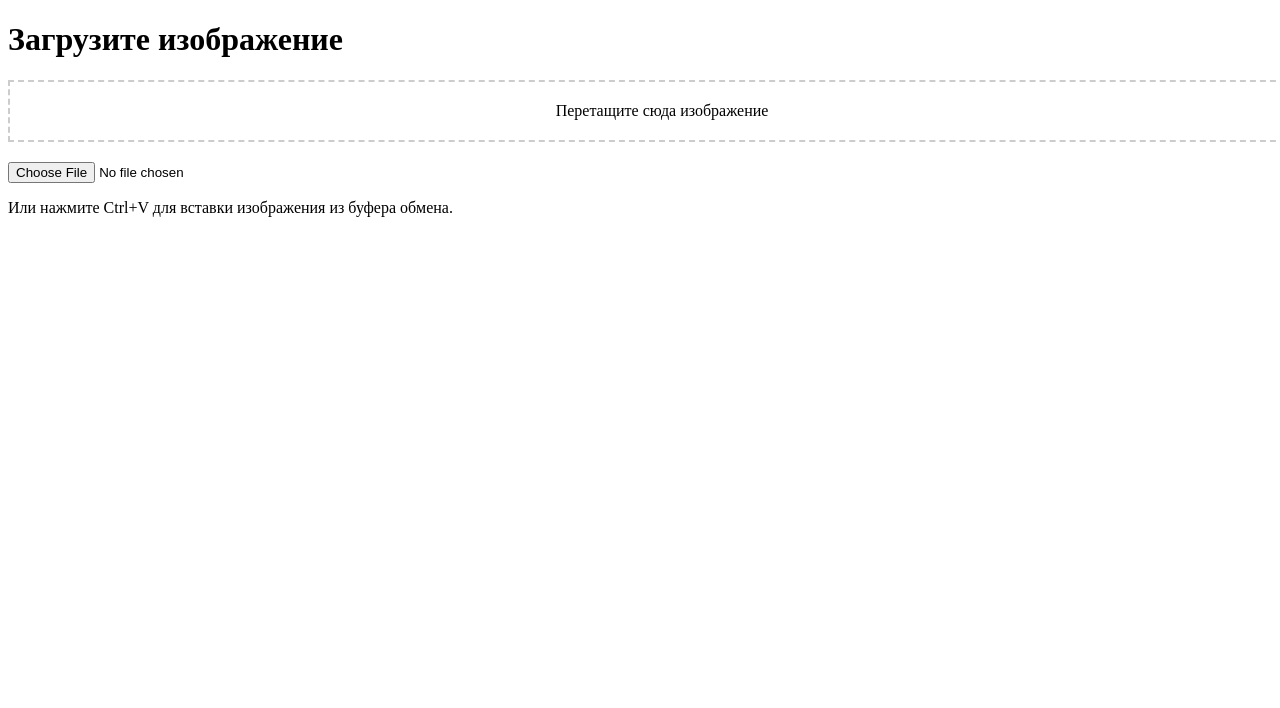
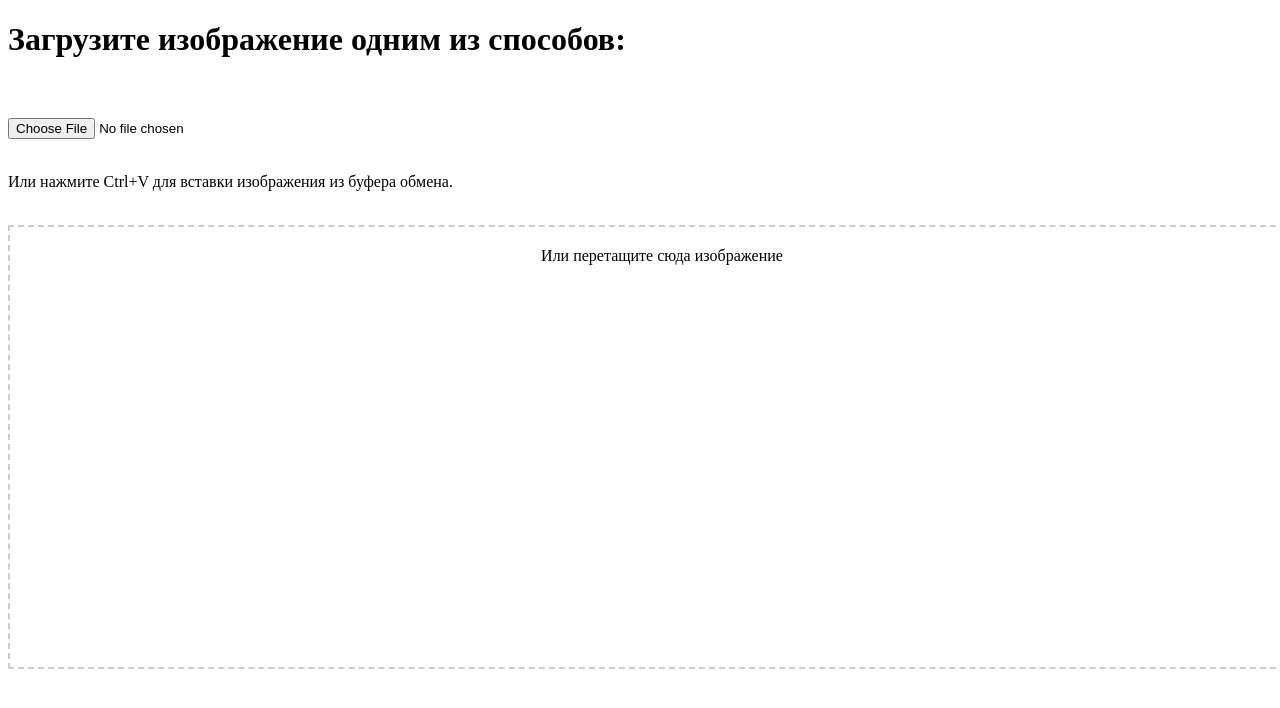
Before and after one commit to dbobylev/ImageStorageApp, a Flask app: page / in a window 1280 px wide. Shown: the top 708 px of the page. Run offline with Flask 3, Linux system fonts and the light colour scheme.

Commit message:
Рабочая версия

```diff
--- a/app.py
+++ b/app.py
@@ -95,7 +95,7 @@ def upload_image():
     image_url_with_password = f"{image_url}?p={password}"
 
     # Логирование события загрузки файла
-    logging.info(f"Добавлен файл {filename}, IP: {request.remote_addr}")
+    logging.info(f"POST {filename}, IP: {request.remote_addr}")
 
     return jsonify({'image_url': image_url_with_password})
 
@@ -119,7 +119,7 @@ def view_image(year, month, day, filename):
         abort(400, description="Неверный пароль или ошибка расшифровки.")
 
     # Логирование события запроса файла
-    logging.info(f"Запросили файл {filename}, IP: {request.remote_addr}")
+    logging.info(f"GET {filename}, IP: {request.remote_addr}")
 
     # Отправка изображения пользователю
     return send_file(
@@ -130,6 +130,4 @@ def view_image(year, month, day, filename):
     )
 
 if __name__ == '__main__':
-    #app.run(debug=True)
-    #app.run()
     serve(app, host="0.0.0.0", port=5000)
--- a/templates/index.html
+++ b/templates/index.html
@@ -95,18 +95,24 @@
     </script>
 </head>
 <body>
-    <h1>Загрузите изображение</h1>
+    <h1>Загрузите изображение одним из способов:</h1>
 
-    <!-- Перетаскивание -->
-    <div id="drop-area">
-        Перетащите сюда изображение
-    </div>
+    <br/>
 
     <!-- Загрузка с диска -->
     <div class="file-input">
         <input type="file" id="fileElem" accept="image/*" onchange="handleFiles(this.files)">
     </div>
 
+    <br/>
+
     <p>Или нажмите Ctrl+V для вставки изображения из буфера обмена.</p>
+
+    <br/>
+
+    <!-- Перетаскивание -->
+    <div id="drop-area" style="height: 400px;">
+        Или перетащите сюда изображение
+    </div>
 </body>
 </html>
```
